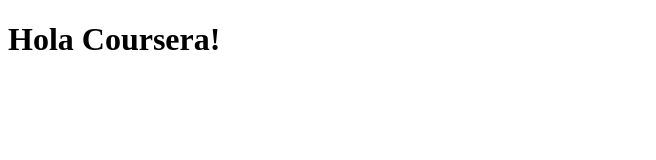
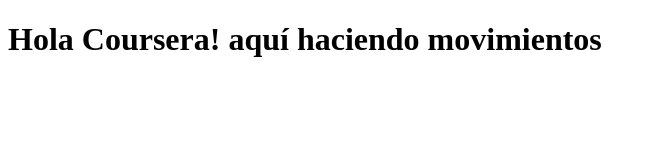
Before and after one commit to Eptre/AngularJS, a plain HTML site: page index.html in a window 1280 px wide. Shown: the whole page, without its empty margins (0-656 px from the left). Drawn offline with Linux system fonts and the light colour scheme.

Commit message:
Actualizacion1

```diff
--- a/index.html
+++ b/index.html
@@ -5,6 +5,6 @@
     <title>Hola coursera</title>
   </head>
   <body>
-    <h1>Hola Coursera!</h1>
+    <h1>Hola Coursera! aquí haciendo movimientos</h1>
   </body>
 </html>
```
